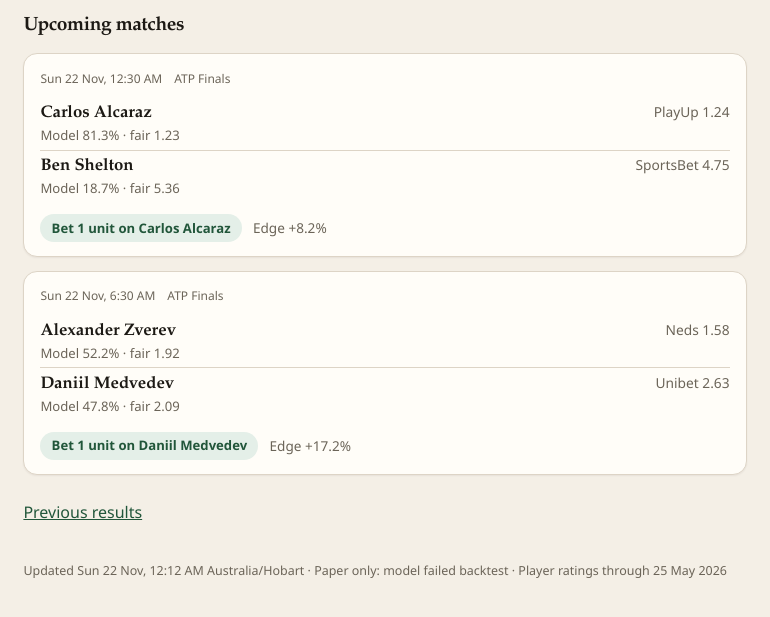
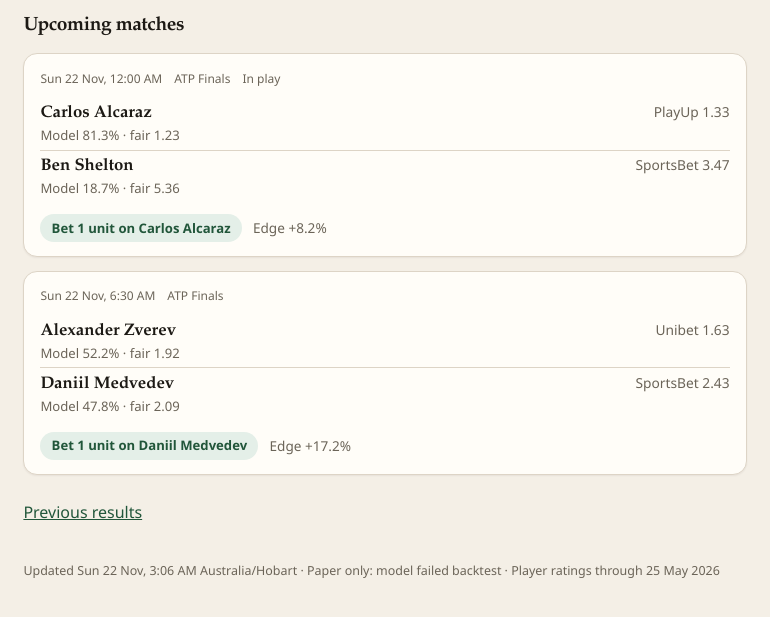
Before and after one commit to kerrycull/kc-tt-f5adfa, a plain HTML site: page index.html in a window 1280 px wide. Shown: the part 281-898 px from the top of the page, 255-1025 px from the left. Drawn offline with Linux system fonts and the light colour scheme.

Commit message:
Refresh 2026-11-22 03:06 AEDT

```diff
--- a/index.html
+++ b/index.html
@@ -27,20 +27,20 @@
       <h2>Upcoming matches</h2>
       <div class="matches">
         <article class="card">
-  <div class="eyebrow"><span>Sun 22 Nov, 12:30 AM</span> <span>ATP Finals</span></div>
+  <div class="eyebrow"><span>Sun 22 Nov, 12:00 AM</span> <span>ATP Finals</span> <span>In play</span></div>
   <div class="player">
     <div>
       <div class="name">Carlos Alcaraz</div>
       <div class="model">Model 81.3% · fair 1.23</div>
     </div>
-    <div class="book">PlayUp 1.24</div>
+    <div class="book">PlayUp 1.33</div>
   </div>
   <div class="player">
     <div>
       <div class="name">Ben Shelton</div>
       <div class="model">Model 18.7% · fair 5.36</div>
     </div>
-    <div class="book">SportsBet 4.75</div>
+    <div class="book">SportsBet 3.47</div>
   </div>
   <div class="action">
     <span class="pill bet">Bet 1 unit on Carlos Alcaraz</span>
@@ -54,14 +54,14 @@
       <div class="name">Alexander Zverev</div>
       <div class="model">Model 52.2% · fair 1.92</div>
     </div>
-    <div class="book">Neds 1.58</div>
+    <div class="book">Unibet 1.63</div>
   </div>
   <div class="player">
     <div>
       <div class="name">Daniil Medvedev</div>
       <div class="model">Model 47.8% · fair 2.09</div>
     </div>
-    <div class="book">Unibet 2.63</div>
+    <div class="book">SportsBet 2.43</div>
   </div>
   <div class="action">
     <span class="pill bet">Bet 1 unit on Daniil Medvedev</span>
@@ -71,7 +71,7 @@
       </div>
     </section>
     <nav class="links"><a href="results.html">Previous results</a></nav>
-    <footer class="site">Updated Sun 22 Nov, 12:12 AM Australia/Hobart · Paper only: model failed backtest · Player ratings through 25 May 2026</footer>
+    <footer class="site">Updated Sun 22 Nov, 3:06 AM Australia/Hobart · Paper only: model failed backtest · Player ratings through 25 May 2026</footer>
   </div>
 </body>
 </html>
```
Also changed, not shown: results.html (+1 -1 lines).
